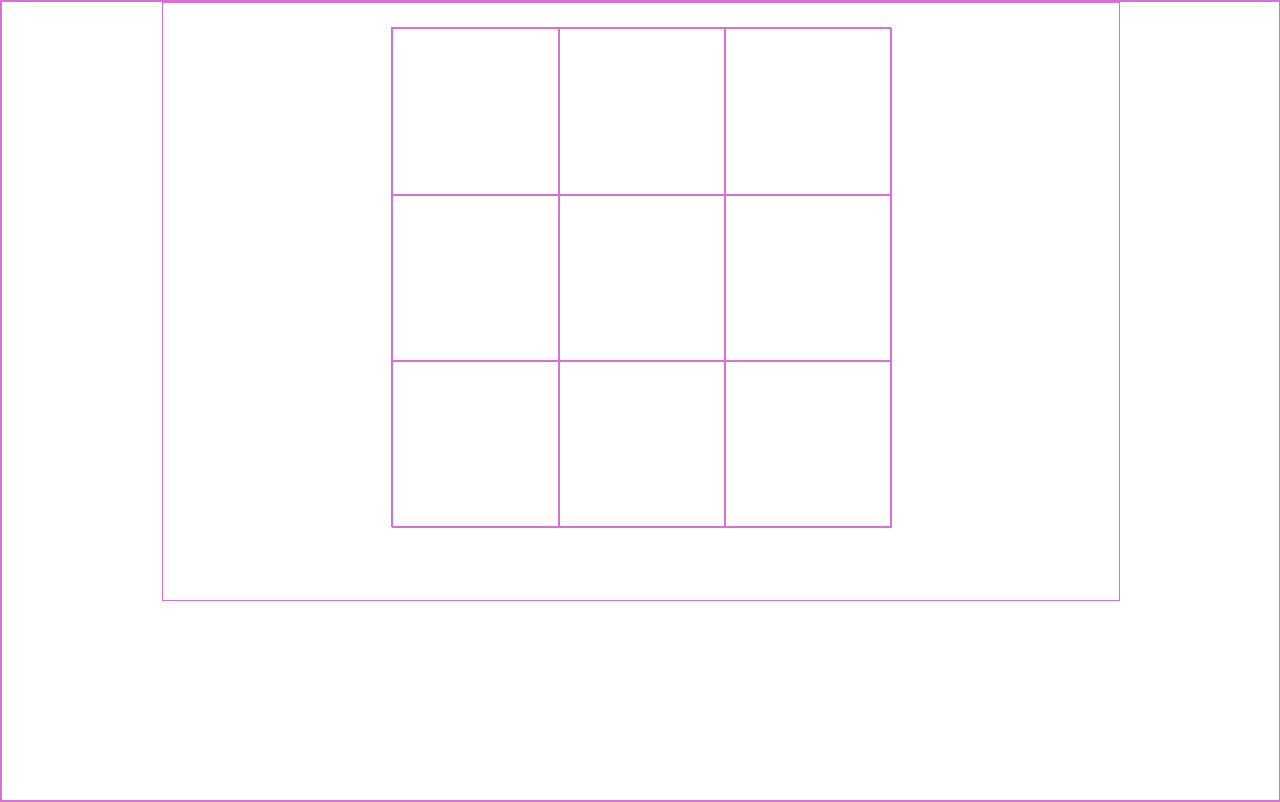
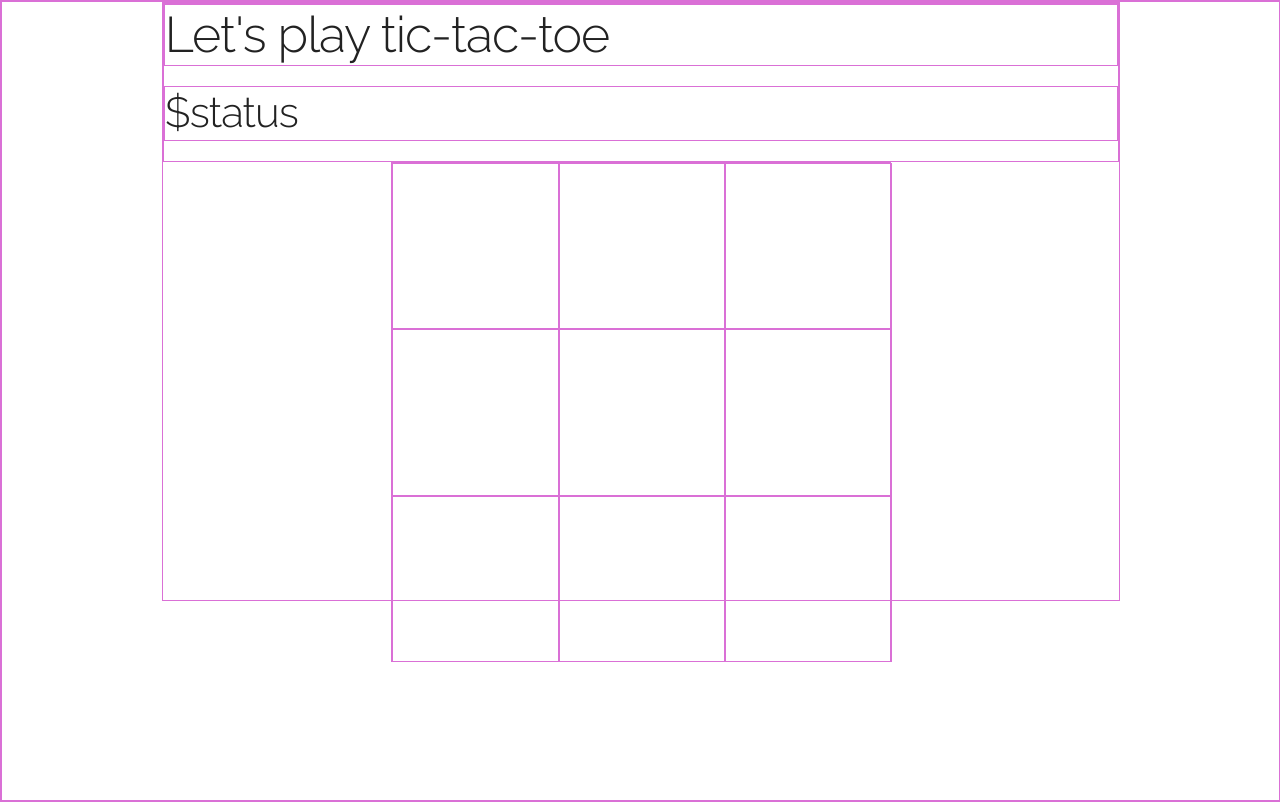
Before and after one commit to jfvillablanca/odin-tic-tac-toe, a plain HTML site: page index.html in a window 1280 px wide. Drawn offline with Linux system fonts and the light colour scheme.

Commit message:
Add headers

```diff
--- a/index.html
+++ b/index.html
@@ -41,6 +41,10 @@
     <!-- Primary Page Layout
   –––––––––––––––––––––––––––––––––––––––––––––––––– -->
     <div class="container">
+      <div class="infoboard">
+        <h1>Let's play tic-tac-toe</h1>
+        <h2 class="currentplayer">$status</h2>
+      </div>
       <div class="gameboard">
         <div class="tictacgrid" data-row="0" data-column="0"></div>
         <div class="tictacgrid" data-row="0" data-column="1"></div>
```
